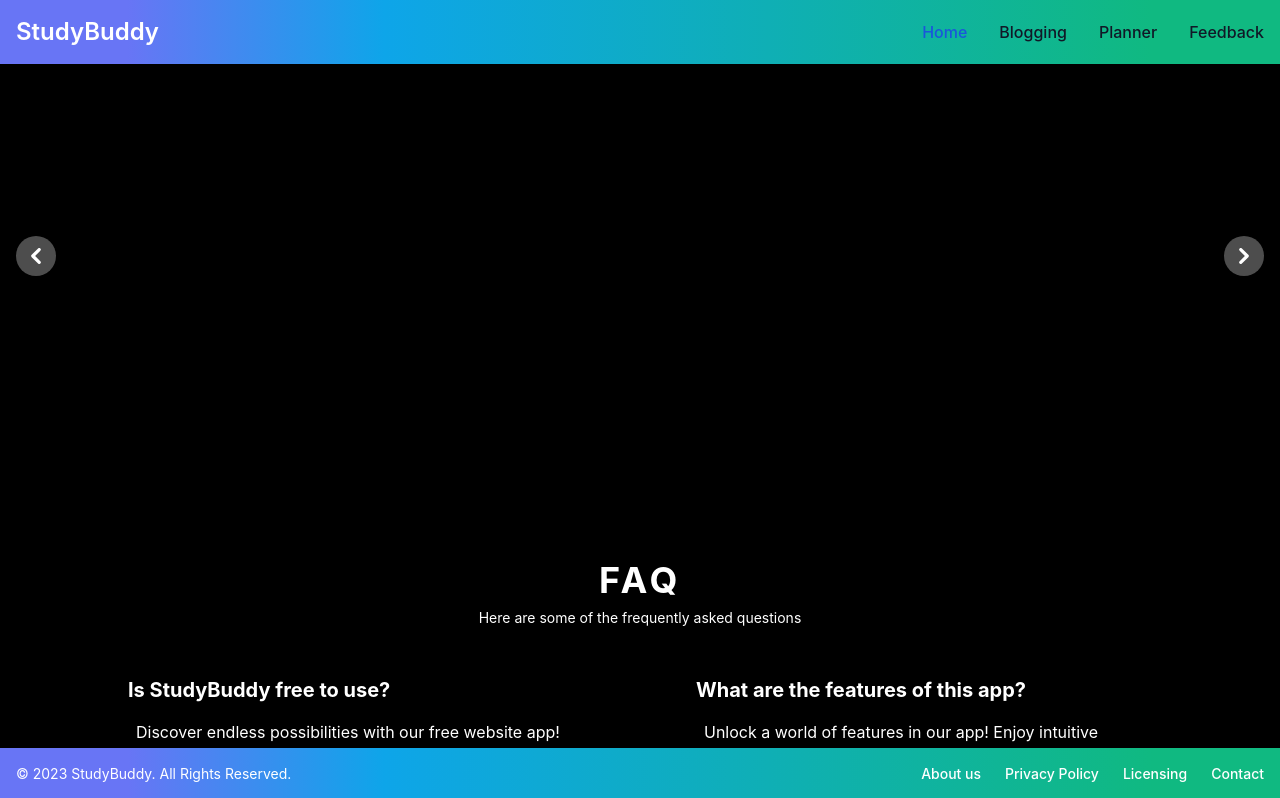
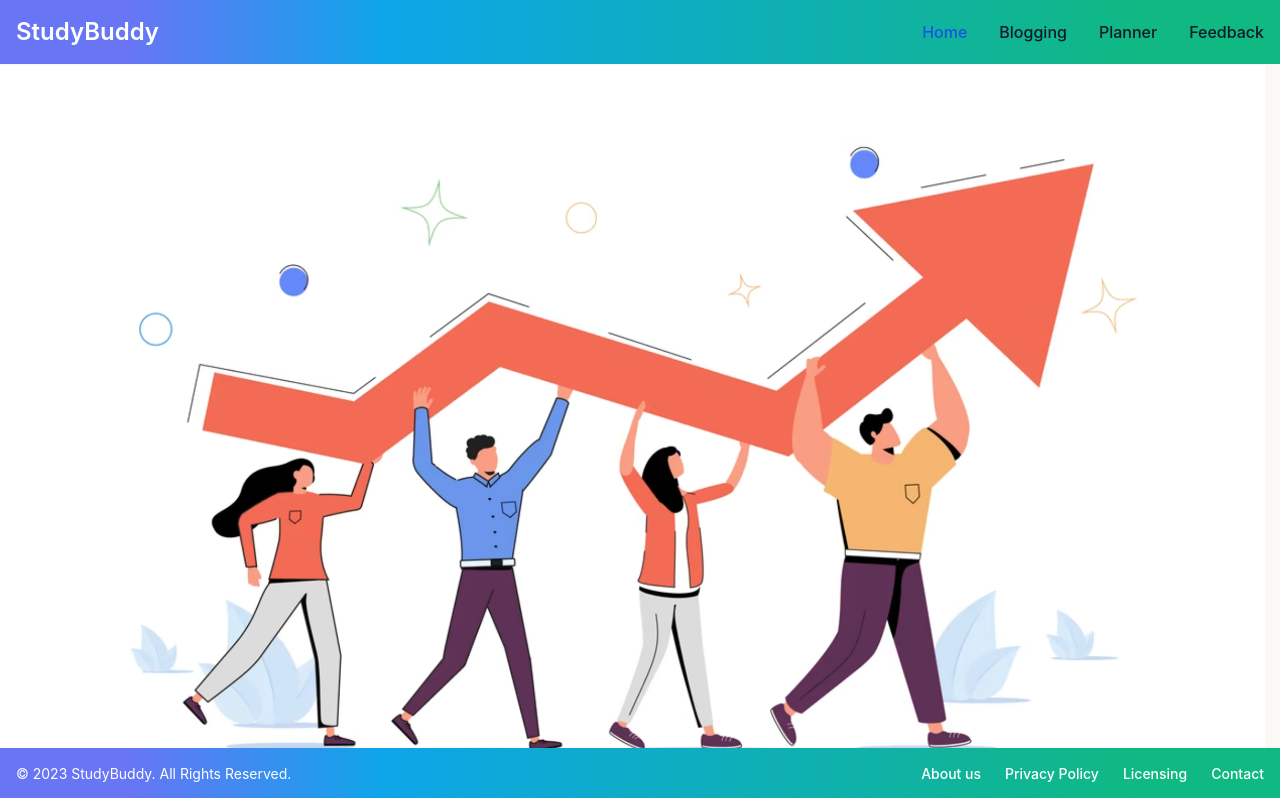
Before and after one commit to Niruth4405/webwars1, a React (Vite) app in the folder coded/: page /Home in a window 1280 px wide. Shown: the top 798 px of the page. Built offline with nearby package versions, Linux system fonts and the light colour scheme.

Commit message:
carousal removed

```diff
--- a/coded/src/components/Carousal.jsx
+++ b/coded/src/components/Carousal.jsx
@@ -3,7 +3,7 @@ import React from "react";
 function Carousal() {
   return (
     <>
-      <div id="default-carousel" class="relative w-full" data-carousel="slide">
+      {/* <div id="default-carousel" class="relative w-full" data-carousel="slide">
 
         <div class="relative h-56 overflow-hidden rounded-lg md:h-96">
 
@@ -133,6 +133,9 @@ function Carousal() {
             <span class="sr-only">Next</span>
           </span>
         </button>
+      </div> */}
+      <div className="w-screen h=[300px] mt-[65px]]">
+      <img src="../public/ProductivityOne.png"/>
       </div>
     </>
   );
```
